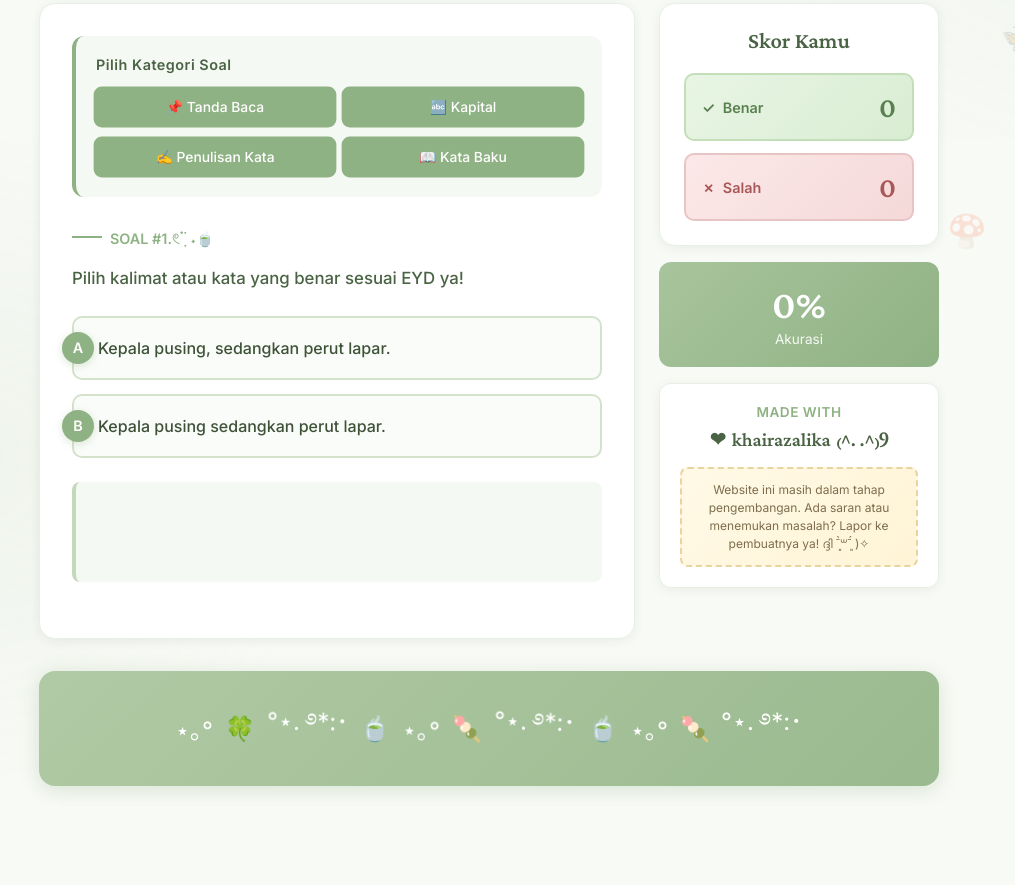
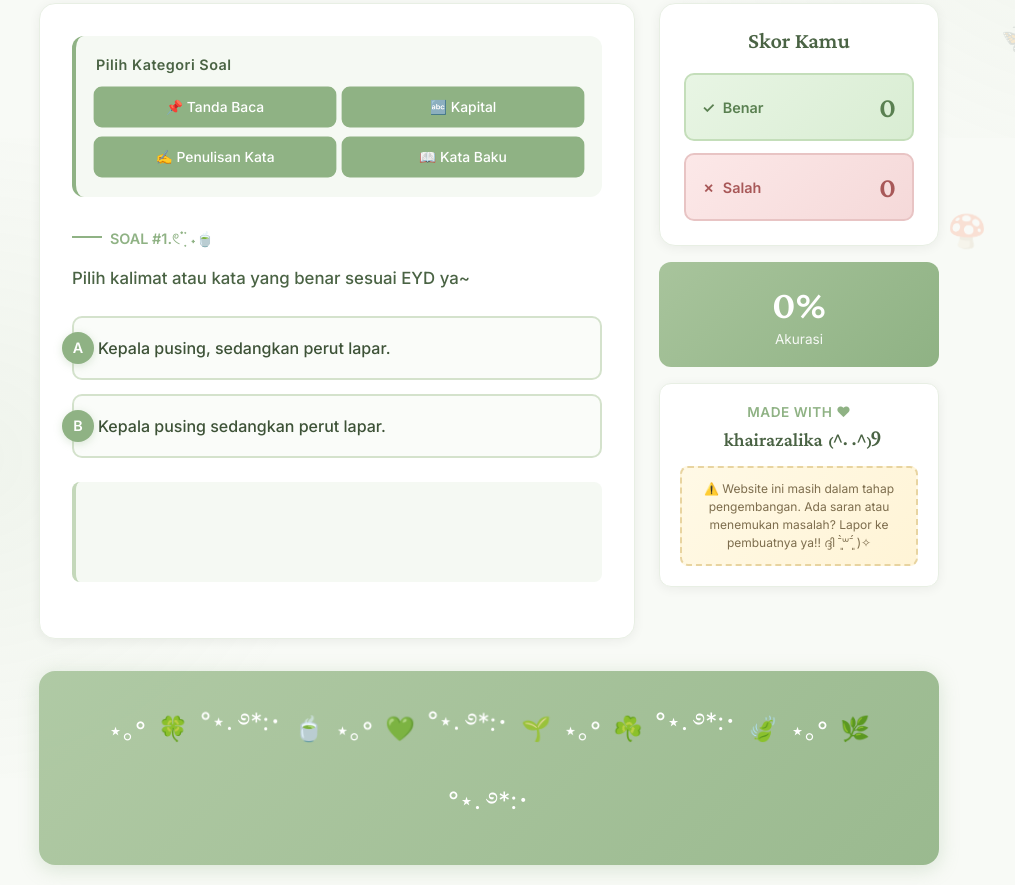
Before and after one commit to zalikaza/EYDmaster, a plain HTML site: page index.html in a window 1280 px wide. Shown: the part 262-1147 px from the top of the page, without its empty margins (151-1166 px from the left). Before the commit the page ends 1068 px from the top, so only its background shows below. Drawn offline with nearby package versions, Linux system fonts and the light colour scheme.

```diff
--- a/index.html
+++ b/index.html
@@ -606,7 +606,7 @@
                 </div>
 
                 <div class="question-number" id="questionNum">SOAL #1</div>
-                <p class="instruction">Pilih kalimat atau kata yang benar sesuai EYD ya!</p>
+                <p class="instruction">Pilih kalimat atau kata yang benar sesuai EYD ya~</p>
 
                 <div class="options">
                     <button class="option-btn" id="optionA" data-label="A"></button>
@@ -647,15 +647,15 @@
                 </div>
 
                 <div class="creator-card">
-                    <div class="creator-title">Made with</div>
+                    <div class="creator-title">Made with ❤︎</div>
                     <div class="creator-name">
-                        <span>❤︎</span>
+                        <span></span>
                         <span>khairazalika</span>
                         <span>₍^. .^₎Ⳋ</span>
                     </div>
 
                     <div class="dev-notice-small">
-                        Website ini masih dalam tahap pengembangan. Ada saran atau menemukan masalah? Lapor ke pembuatnya ya! ദ്ദി ˉ͈̀꒳ˉ͈́ )✧
+                        ⚠️ Website ini masih dalam tahap pengembangan. Ada saran atau menemukan masalah? Lapor ke pembuatnya ya!! ദ്ദി ˉ͈̀꒳ˉ͈́ )✧
                     </div>
 
                 </div>
@@ -668,11 +668,15 @@
             <span class="footer-emoji">°⋆. ࿔*:･</span>
             <span class="footer-emoji">🍵</span>
             <span class="footer-emoji">⋆｡°</span>
-            <span class="footer-emoji">🍡</span>
+            <span class="footer-emoji">💚</span>
             <span class="footer-emoji">°⋆. ࿔*:･</span>
-            <span class="footer-emoji">🍵</span>
+            <span class="footer-emoji">🌱</span>
             <span class="footer-emoji">⋆｡°</span>
-            <span class="footer-emoji">🍡</span>
+            <span class="footer-emoji">☘️</span>
+            <span class="footer-emoji">°⋆. ࿔*:･</span>
+            <span class="footer-emoji">🍃</span>
+            <span class="footer-emoji">⋆｡°</span>
+            <span class="footer-emoji">🌿</span>
             <span class="footer-emoji">°⋆. ࿔*:･</span>
         </div>
     </div>
@@ -1116,7 +1120,6 @@
                 { correct: 'mengubah', wrong: 'merubah', explanation: 'Bentuk baku dari "ubah" dengan imbuhan "me-".' },
                 { correct: 'memerlukan', wrong: 'membutuhkan', explanation: 'Lebih baku "memerlukan" daripada "membutuhkan" untuk kata benda.' },
                 { correct: 'terperdaya', wrong: 'terpedaya', explanation: 'Bentuk baku dari "perdaya" dengan imbuhan "ter-".' },
-                { correct: 'memerkosa', wrong: 'memperkosa', explanation: 'Bentuk baku dari "perkosa" dengan imbuhan "me-".' },
                 { correct: 'miliar', wrong: 'milyar', explanation: 'Bentuk baku menggunakan "i", bukan "y".' },
                 { correct: 'lubang', wrong: 'lobang', explanation: 'Bentuk baku menggunakan "u", bukan "o".' },
                 { correct: 'teoretis', wrong: 'teoritis', explanation: 'Bentuk baku menggunakan "e", bukan "i".' },
```
